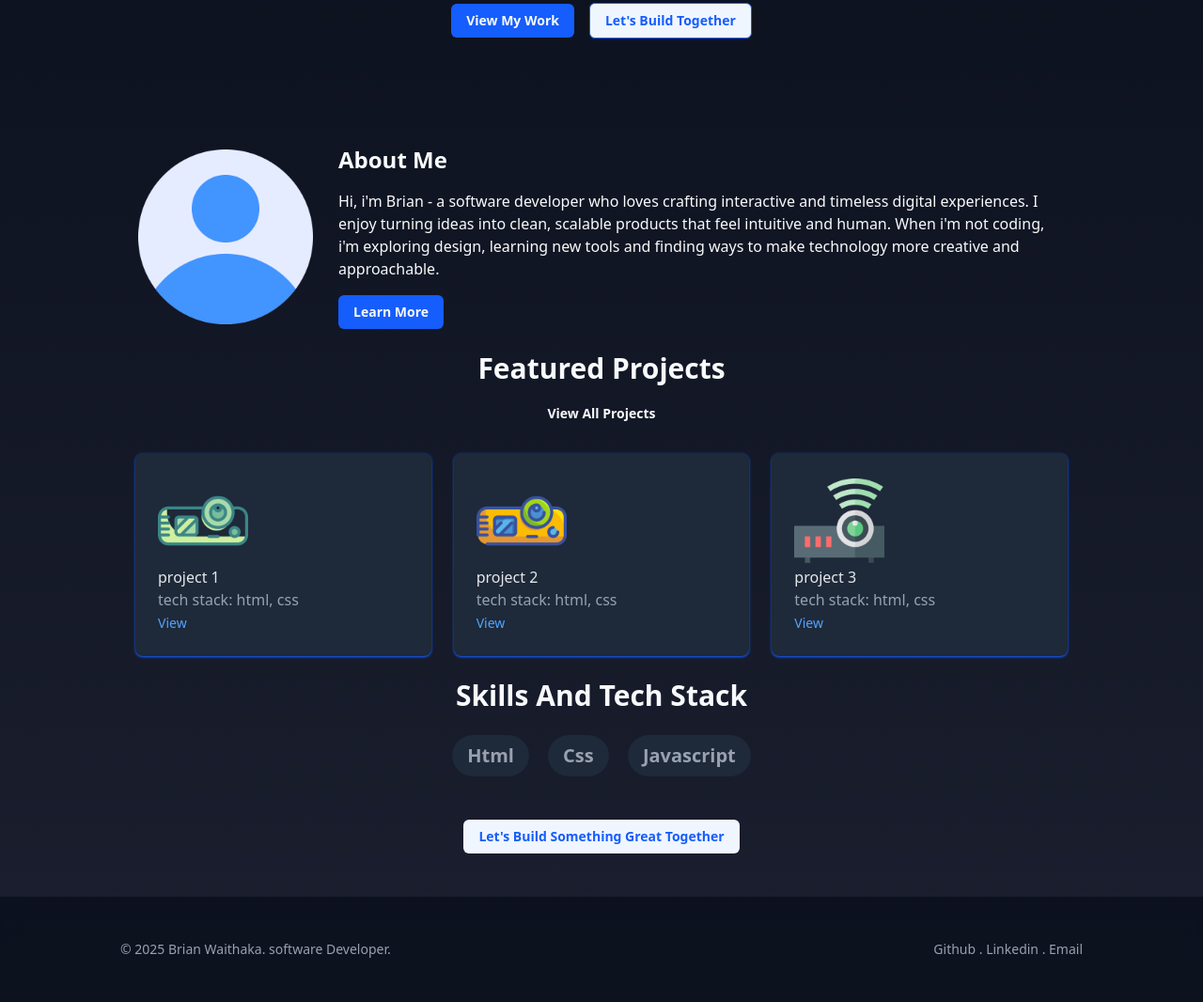
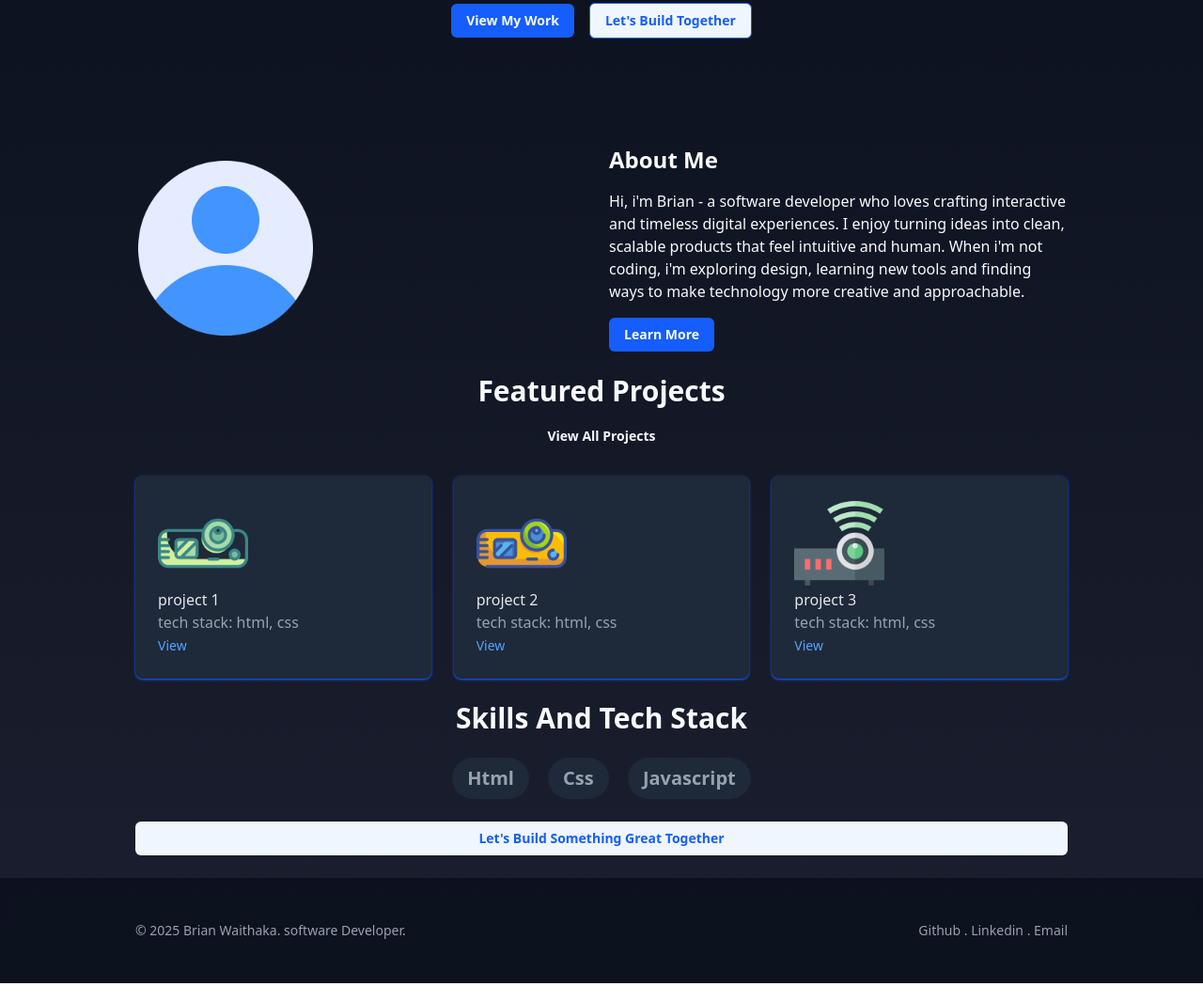
Before and after one commit to chegebrian/my-portfolio, a website built with Vite: page index.html in a window 1280 px wide. Shown: the part 320-1386 px from the top of the page at 94% size. Built offline with nearby package versions, Linux system fonts and the light colour scheme.

Commit message:
ake the index page responsive

```diff
--- a/index.html
+++ b/index.html
@@ -13,7 +13,7 @@
     <!-- header -->
     <header class="z-50 sticky top-0 bg-[#0A0F1C]/80 backdrop-blur-md">
       <div
-        class="flex md:flex-row gap-4 items-start flex-col md:items-center md:justify-between md:mx-auto  px-4 py-7 max-w-5xl"
+        class="flex md:flex-row gap-4 items-start flex-col md:items-center md:justify-between md:mx-auto px-4 py-7 max-w-5xl"
       >
         <span>logo</span>
         <nav>
@@ -67,7 +67,7 @@
       <!-- about section -->
       <section>
         <!-- <h2 class="capitalize text-3xl font-bold">about me</h2> -->
-        <div class="flex items-center justify-center gap-6 sm:flex-row flex-col" >
+        <div class="grid sm:grid-cols-2 items-center gap-4 justify-center">
           <img src="./images/user.png" alt="user-image" class="w-48" />
           <div class="flex flex-col gap-4">
             <h3 class="capitalize text-2xl font-bold">about me</h3>
@@ -88,7 +88,9 @@
       </section>
       <!-- projects section -->
       <section class="my-6">
-        <div class="flex sm:items-center justify-center items-start flex-col gap-3">
+        <div
+          class="flex sm:items-center justify-center items-start flex-col gap-3"
+        >
           <h2 class="capitalize text-3xl font-bold">featured projects</h2>
           <button
             class="rounded-md outline-0 hover:bg-blue-500 font-semibold px-4 py-2 text-sm capitalize"
@@ -103,7 +105,6 @@
             <img src="./images/projector.png" alt="" class="w-24" />
             <div>
               <div>
-
                 <h3>project 1</h3>
                 <p class="text-gray-400">tech stack: html, css</p>
               </div>
@@ -139,7 +140,8 @@
         </div>
       </section>
       <!-- skills section -->
-      <section class="text-center">
+      <section>
+        <div class="text-center">
           <h3 class="capitalize text-3xl font-bold mb-6">
             skills and tech stack
           </h3>
@@ -158,11 +160,10 @@
           >
             javascript
           </button>
+        </div>
       </section>
       <!-- cta section -->
-      <section
-        class="text-center h-32 p-4 flex flex-col items-center gap-6 justify-center"
-      >
+      <section class="my-6 flex flex-col ">
         <!-- <p class="text-3xl font-semibold"></p> -->
         <button
           class="rounded-md outline-0 bg-blue-50 hover:bg-blue-100 text-blue-600 font-semibold px-4 py-2 text-sm capitalize"
@@ -175,9 +176,9 @@
     </main>
 
     <!-- footer -->
-    <footer class="bg-[#0A0F1C]/80 backdrop-blur-md text-gray-400 h-28">
+    <footer class="bg-[#0A0F1C]/80 backdrop-blur-md text-gray-400 sm:h-28">
       <div
-        class="max-w-5xl flex items-center justify-between text-sm/28 mx-auto"
+        class="max-w-5xl flex flex-col sm:flex-row items-center justify-between sm:py-0 sm:px-4 gap-6 p-6 sm:text-sm/28 mx-auto"
       >
         <p class="">&copy; 2025 Brian Waithaka. software Developer.</p>
         <p class="">Github . Linkedin . Email</p>
```
Lines whose indentation alone changed are shown as unchanged.
